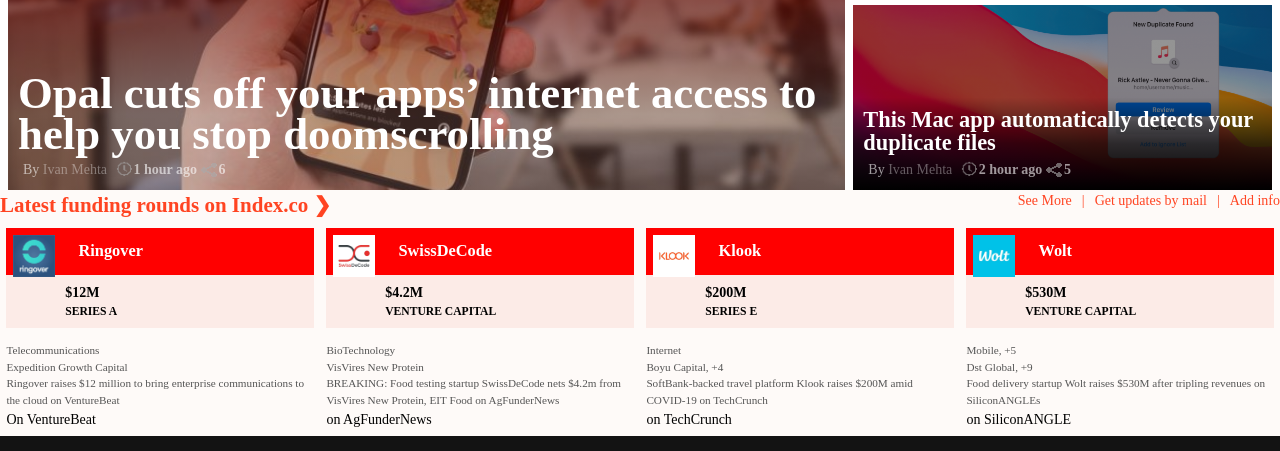
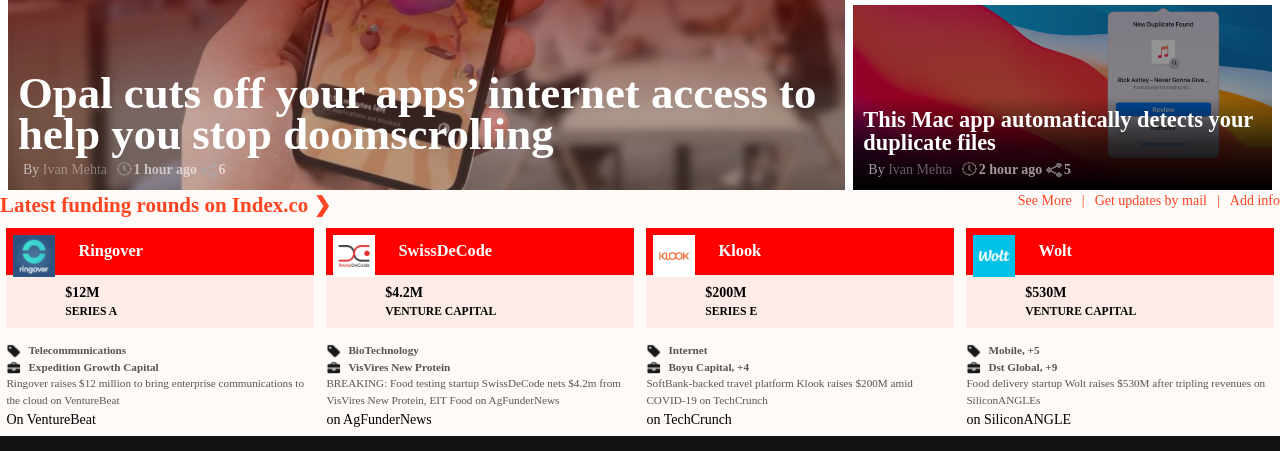
Before and after one commit to chasscepts/tnw-clone, a website: page index.html in a window 1280 px wide. Shown: the part 305-756 px from the top of the page. Drawn offline with Linux system fonts and the light colour scheme.

Commit message:
add fundings section icons

```diff
--- a/index.html
+++ b/index.html
@@ -130,8 +130,8 @@
               <h5>SERIES A</h5>
             </div>
           </div>
-          <p>Telecommunications</p>
-          <p>Expedition Growth Capital</p>
+          <p class="icon-before investment-card">Telecommunications</p>
+          <p class="icon-before portfolio">Expedition Growth Capital</p>
           <div class="funding-section-last-part">
             <p>Ringover raises $12 million to bring enterprise communications to the cloud on VentureBeat</p>
             <span>On VentureBeat</span>
@@ -148,8 +148,8 @@
               <h5>VENTURE CAPITAL</h5>
             </div>
           </div>
-          <p>BioTechnology</p>
-          <p>VisVires New Protein</p>
+          <p class="icon-before investment-card">BioTechnology</p>
+          <p class="icon-before portfolio">VisVires New Protein</p>
           <div class="funding-section-last-part">
             <p>BREAKING: Food testing startup SwissDeCode nets $4.2m from VisVires New Protein, EIT Food on AgFunderNews
             </p>
@@ -167,8 +167,8 @@
               <h5>SERIES E</h5>
             </div>
           </div>
-          <p>Internet</p>
-          <p>Boyu Capital, +4</p>
+          <p class="icon-before investment-card">Internet</p>
+          <p class="icon-before portfolio">Boyu Capital, +4</p>
           <div class=" funding-section-last-part">
             <p>SoftBank-backed travel platform Klook raises $200M amid COVID-19 on TechCrunch
             </p>
@@ -186,8 +186,8 @@
               <h5>VENTURE CAPITAL</h5>
             </div>
           </div>
-          <p>Mobile, +5</p>
-          <p>Dst Global, +9</p>
+          <p class="icon-before investment-card">Mobile, +5</p>
+          <p class="icon-before portfolio">Dst Global, +9</p>
           <div class=" funding-section-last-part">
             <p>Food delivery startup Wolt raises $530M after tripling revenues on SiliconANGLEs
             </p>
--- a/style.css
+++ b/style.css
@@ -237,11 +237,16 @@
   display: none;
 }
 
-ul.h-list > li.icon-before {
+ul.h-list > li.icon-before,
+p.icon-before {
   position: relative;
   padding: 0 0 0 18px;
   line-height: 1;
   font-weight: 600;
+}
+
+p.icon-before {
+  padding-left: 22px;
 }
 
 .icon-before::before {
@@ -254,12 +259,26 @@
   background-size: cover;
 }
 
+p.icon-before::before {
+  width: 15px;
+  height: 15px;
+  top: 1px;
+}
+
 .icon-before.time::before {
   background-image: url(assets/images/time-gray.png);
 }
 
 .icon-before.share::before {
   background-image: url(assets/images/share-gray.png);
+}
+
+.icon-before.investment-card::before {
+  background-image: url(assets/images/pin.png);
+}
+
+.icon-before.portfolio::before {
+  background-image: url(assets/images/suitcase.png);
 }
 
 /* Funding section */
```
